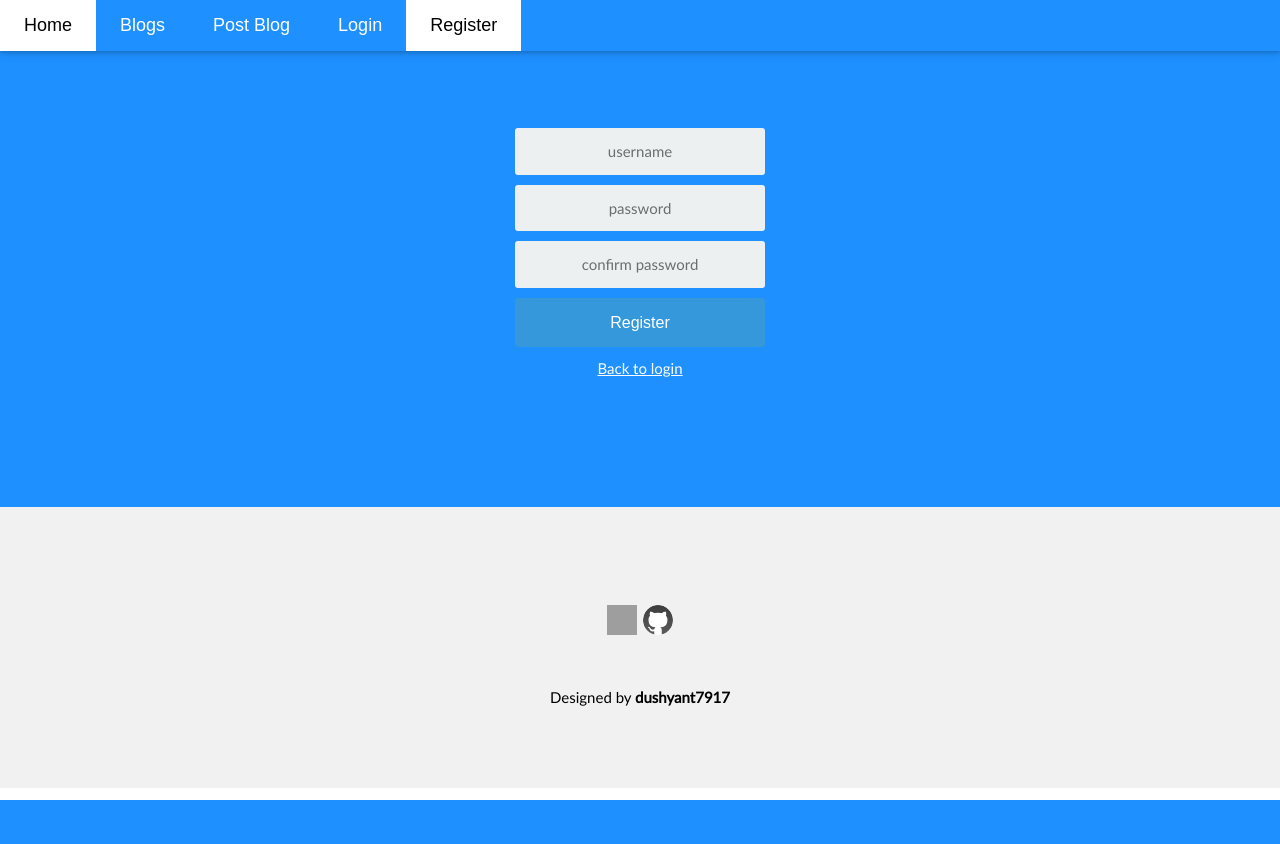
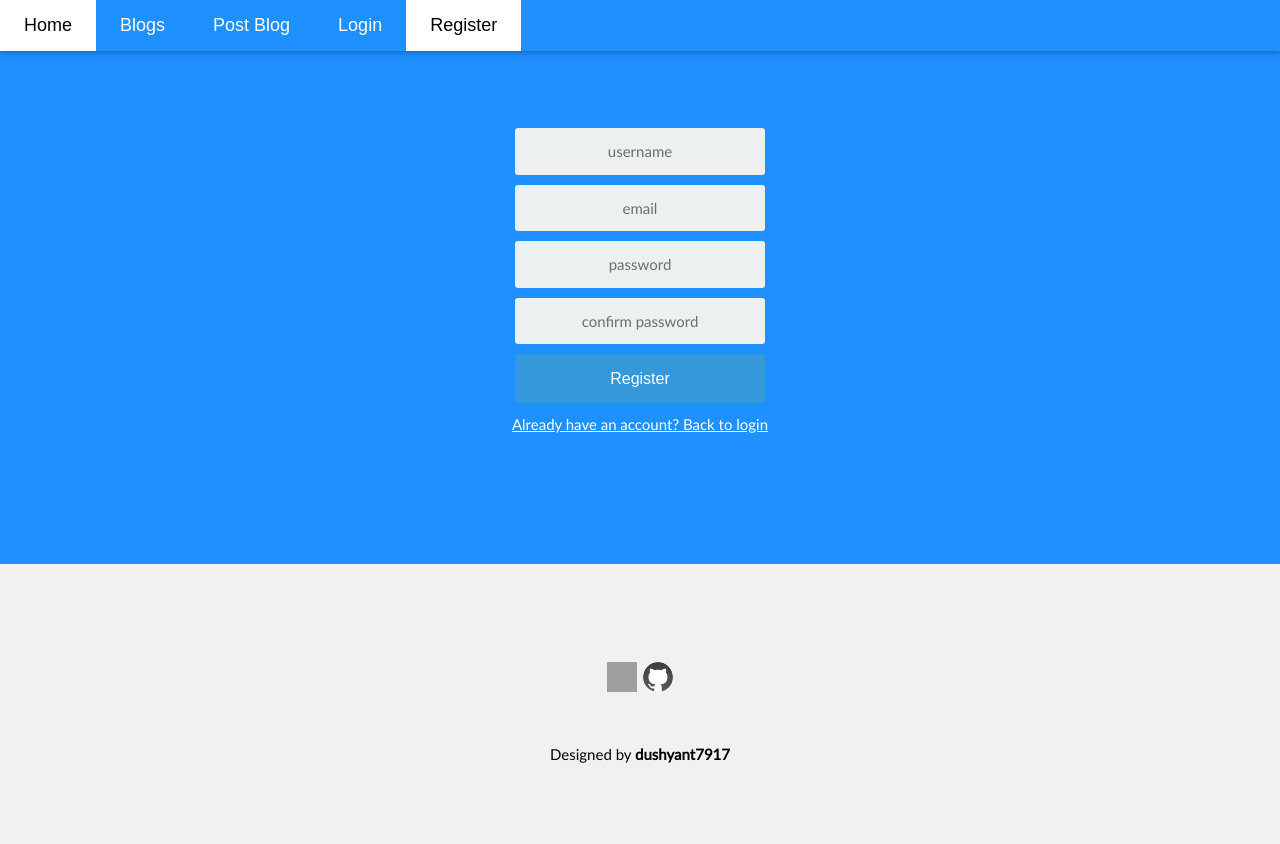
Before and after one commit to dushyant7917/Blog-Web-App, a Flask app: page /register in a window 1280 px wide. Before the commit the page ends 800 px from the top, so only its background shows below. Run offline with Flask 2, Linux system fonts and the light colour scheme; some web fonts are replaced; grey boxes are pictures that could not be loaded.

Commit message:
Update register.html

```diff
--- a/templates/register.html
+++ b/templates/register.html
@@ -56,6 +56,11 @@ body,h1,h2,h3,h4,h5,h6 {font-family: "Lato", sans-serif}
     </div>
 
     <div class="control-group">
+    <input type="text" class="login-field" value="" placeholder="email" name="email" required>
+    <label class="login-field-icon fui-user" for="login-name"></label>
+    </div>
+
+    <div class="control-group">
     <input type="password" class="login-field" value="" placeholder="password" name="pass" required>
     <label class="login-field-icon fui-lock" for="login-pass"></label>
     </div>
@@ -72,13 +77,12 @@ body,h1,h2,h3,h4,h5,h6 {font-family: "Lato", sans-serif}
     <div class="control-group">
     <button type="submit" class="btn btn-primary btn-large btn-block">Register</button>
     </div>
-    <a class="login-link" href="{{ url_for('login') }}">Back to login</a>
+    <a class="login-link" href="{{ url_for('login') }}">Already have an account? Back to login</a>
 
     </form>
 
   </div>
 </header>
-
 
 
 <!-- Footer -->
```
